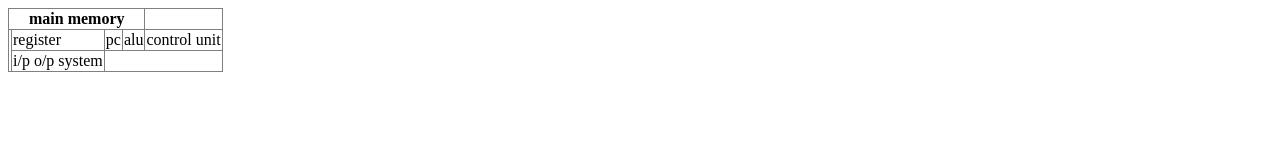
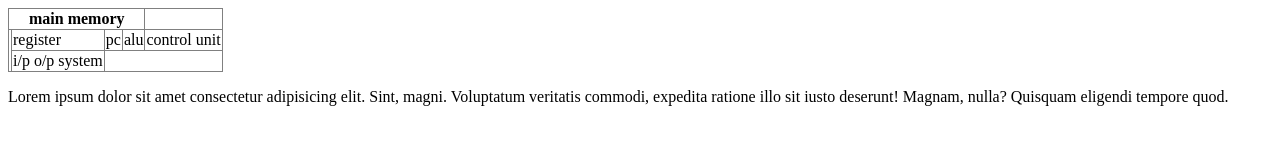
Before and after one commit to khusy091/day5-table, a plain HTML site: page index.html in a window 1280 px wide. Drawn offline with Linux system fonts and the light colour scheme.

Commit message:
added paragraph

```diff
--- a/index.html
+++ b/index.html
@@ -25,5 +25,6 @@
             </tr>
         </tbody>
     </table>
+    <p>Lorem ipsum dolor sit amet consectetur adipisicing elit. Sint, magni. Voluptatum veritatis commodi, expedita ratione illo sit iusto deserunt! Magnam, nulla? Quisquam eligendi tempore quod.</p>
 </body>
 </html>
```
